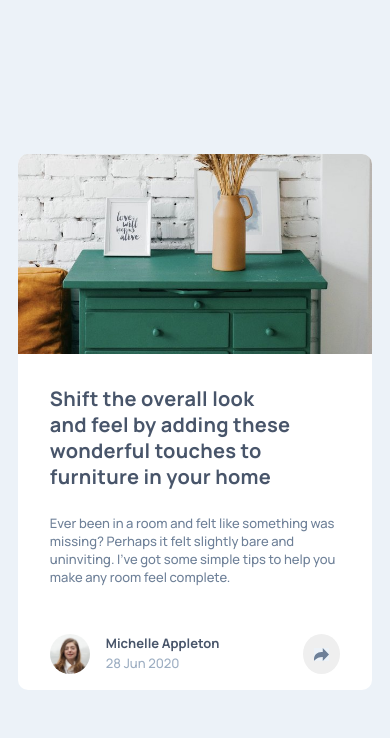
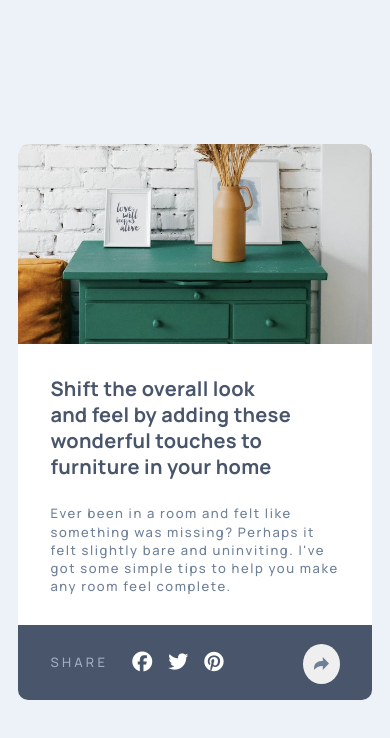
Before and after one commit to KonradJam/article-preview-component, a website: page index.html in a window 390 px wide. Both pictures are taken after a click on the button "Share button to share the article". Drawn offline with Linux system fonts and the light colour scheme.

Commit message:
Add Font Awesome icons and enhance article preview sharing functionality
- Updated package.json and package-lock.json to include Font Awesome dependencies.
- Added JavaScript for handling share button interactions and responsive social icons.
- Modified SCSS variables for consistent spacing and improved layout.
- Adjusted styles for article preview and social icons for better visibility and interaction.

```diff
--- /dev/null
+++ b/assets/js/script.js
@@ -0,0 +1,14 @@
+const articlePreviewShareBtn = document.getElementById('article-preview__share');
+const socials = document.getElementById('socials');
+const isDesktop = () => window.innerWidth > 768;
+
+
+isDesktop() ? socials.classList.add('socials--desktop') : socials.classList.remove('socials--desktop');
+
+articlePreviewShareBtn.addEventListener('click', () => {
+    isDesktop() ? socials.classList.toggle('socials--show-desktop') : socials.classList.toggle('socials--show-mobile');
+});
+
+window.addEventListener('resize', () => {
+    isDesktop() ? socials.classList.add('socials--desktop') : socials.classList.remove('socials--desktop');
+});
--- a/assets/scss/assets/_reset.scss
+++ b/assets/scss/assets/_reset.scss
@@ -15,7 +15,7 @@
 
   img, picture, video, canvas, svg {
     display: block;
-    // max-inline-size: 100%;
+    max-inline-size: 100%;
   }
 
 
--- a/assets/scss/assets/_variables.scss
+++ b/assets/scss/assets/_variables.scss
@@ -12,15 +12,15 @@ $color-white: #ffffff;
 
 // Spacing (in pixels)
 $spacing-0: 0;
-$spacing-200: 16px;
-$spacing-300: 24px;
-$spacing-400: 32px;
-$spacing-500: 40px;
-$spacing-600: 48px;
-$spacing-700: 56px;
-$spacing-800: 64px;
-$spacing-1300: 104px;
-$spacing-2000: 160px;
+$spacing-200: 1rem;          // 16px
+$spacing-300: 1.5rem;        // 24px
+$spacing-400: 2rem;          // 32px
+$spacing-500: 2.5rem;        // 40px
+$spacing-600: 3rem;          // 48px
+$spacing-700: 3.5rem;        // 56px
+$spacing-800: 4rem;          // 64px
+$spacing-1300: 6.5rem;       // 104px
+$spacing-2000: 10rem;        // 160px
 
 // Typography
 $font-family: 'Manrope', sans-serif;
@@ -44,7 +44,7 @@ $text-preset-2: (
   'font-size': .8125rem,
   'font-weight': 500,
   'font-style': normal,
-  'letter-spacing': 0.12%,
+  'letter-spacing': calc(.8125rem * 0.12),
   'line-height': 140%,
   'text-transform': none,
   'text-decoration': none
@@ -55,7 +55,7 @@ $text-preset-3: (
   'font-size': .8125rem,
   'font-weight': 500,
   'font-style': normal,
-  'letter-spacing': 25%,
+  'letter-spacing': calc(.8125rem * 0.25),
   'line-height': 140%,
   'text-transform': uppercase,
   'text-decoration': none
--- a/assets/scss/styles.scss
+++ b/assets/scss/styles.scss
@@ -8,7 +8,7 @@ body {
     align-items: center;
     block-size: 100dvh;
     background-color: $color-grey-200;
-    margin-inline: clamp-size($spacing-200, $spacing-800, $viewport-mobile, $viewport-tablet);
+    padding-inline: clamp-size($spacing-200, 80px, $viewport-mobile, $viewport-tablet);
 }
 
 .article-preview {
@@ -19,12 +19,14 @@ body {
     overflow: hidden;
 
     &__image {
-        inline-size: 100%;
+        inline-size: auto;
         block-size: 200px;
         object-fit: cover;
+        border-radius: 10px 10px 0 0;
     }
 
     &__content {
+        position: relative;
         padding-inline: $spacing-400;
         padding-block: $spacing-400 $spacing-200;
     }
@@ -74,25 +76,108 @@ body {
     }
 
     &__share {
+        z-index: 2;
         padding: 8px 11px;
         border: none;
         border-radius: 50%;
     }
 
     &__share-icon {
-        width: 15px;
-        height: 13px;
-        background-color: $color-grey-200;
+        width: .9375rem;
+        height: .8125rem;
+        fill: $color-grey-500;
+        // transition: .3s;
+    }
+
+    &__share:hover {
+        background-color: $color-grey-400;
+
+        & .article-preview__share-icon {
+            fill: $color-grey-200;
+        }
+    }
+}
+
+.socials {
+    z-index: 1;
+    display: flex;
+    position: absolute;
+    background-color: $color-grey-900;
+    right: 0;
+    bottom: -4.6875rem;
+    inline-size: 100%;
+    block-size: 4.6875rem;
+    padding-inline-start: $spacing-400;
+    align-items: center;
+    transition: .3s bottom;
+
+    &--show-mobile {
+        bottom: 0;
+    }
+
+    &--desktop {
+        opacity: 0;
+        inline-size: 15.5rem;
+        block-size: 3.4375rem;
+        border-radius: 10px;
+        right: -4.85rem;
+        bottom: 4.5rem;
+        transition: .3s opacity, .3s bottom;
+    }
+
+    &--desktop::after {
+        content: '';
+        position: absolute;
+        inline-size: 1.25rem;
+        block-size: 1.25rem;
+        background-color: $color-grey-900;
+        rotate: 45deg;
+        bottom: -.6rem;
+        left: calc(7.5rem - .6rem);
+    }
+
+    &--show-desktop {
+        opacity: 1;
+        bottom: 5.5rem;
+    }
+
+
+
+    &__name {
+        @include text-preset($text-preset-3);
+        color: $color-grey-400;
+        margin-inline-end: $spacing-300;
+    }
+
+    &__link {
+        color: $color-white;
+        text-decoration: none;
+        font-size: 1.25rem;
+        margin-inline-end: $spacing-200;
     }
 }
 
 @media (min-width: 48rem) {
+    body {
+        padding: clamp-size(80px,  355px, $viewport-tablet, $viewport-desktop);
+    }
+
     .article-preview {
         flex-direction: row;
+        overflow: visible;
 
         &__image {
-            block-size: 100%;
-            max-inline-size: 14.3125rem;
+            block-size: auto;
+            inline-size: 14.3125rem;
+            border-radius: 10px 0 0 10px;
         }
     }
 }
+
+@media (min-width: 64rem) {
+    .article-preview {
+        &__image {
+            inline-size: 17.8125rem;
+        }
+    }
+}
--- a/index.html
+++ b/index.html
@@ -8,6 +8,7 @@
   <link rel="preconnect" href="https://fonts.googleapis.com">
   <link rel="preconnect" href="https://fonts.gstatic.com" crossorigin>
   <link href="https://fonts.googleapis.com/css2?family=Manrope:wght@200..800&display=swap" rel="stylesheet">
+  <link rel="stylesheet" href="node_modules/@fortawesome/fontawesome-free/css/all.css">
   <link rel="stylesheet" href="./assets/css/styles.css">
 </head>
 <body>
@@ -27,11 +28,18 @@
           <p class="article-preview__author">Michelle Appleton</p>
           <time datetime="2020-01-28" class="article-preview__date">28 Jun 2020</time>
         </div>
-        <button class="article-preview__share" aria-label="Share button to share the article">
-          <img src="./assets/images/icon-share.svg" alt="Share" class="article-preview__share-icon" width="15" height="13">
+        <button id="article-preview__share" class="article-preview__share" aria-label="Share button to share the article">
+          <svg class="article-preview__share-icon" xmlns="http://www.w3.org/2000/svg" width="15" height="13"><path d="M15 6.495L8.766.014V3.88H7.441C3.33 3.88 0 7.039 0 10.936v2.049l.589-.612C2.59 10.294 5.422 9.11 8.39 9.11h.375v3.867L15 6.495z"/></svg>
         </button>
+      </div>
+      <div id="socials" class="socials socials--desktop">
+        <p class="socials__name">SHARE</p>
+        <a href="" class="socials__link"><i class="socials__icon fa-brands fa-facebook"></i></a>
+        <a href="" class="socials__link"><i class="socials__icon fa-brands fa-twitter"></i></a>
+        <a href="" class="socials__link"><i class="socials__icon fa-brands fa-pinterest"></i></a>
       </div>
     </section>
   </article>
+  <script src="./assets/js/script.js"></script>
 </body>
 </html>
--- a/package.json
+++ b/package.json
@@ -10,5 +10,9 @@
   "license": "ISC",
   "devDependencies": {
     "sass": "^1.86.0"
+  },
+  "dependencies": {
+    "@fortawesome/fontawesome-free": "^6.7.2",
+    "@fortawesome/free-brands-svg-icons": "^6.7.2"
   }
 }
```
Also changed, not shown: assets/css/styles.css, 1 other file.
